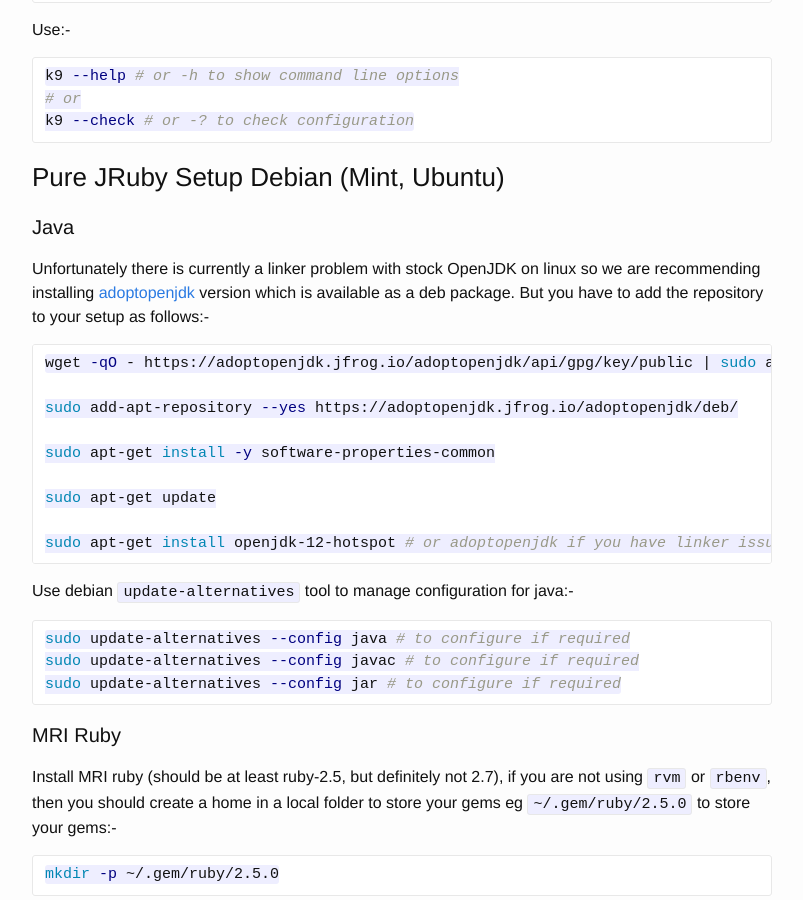
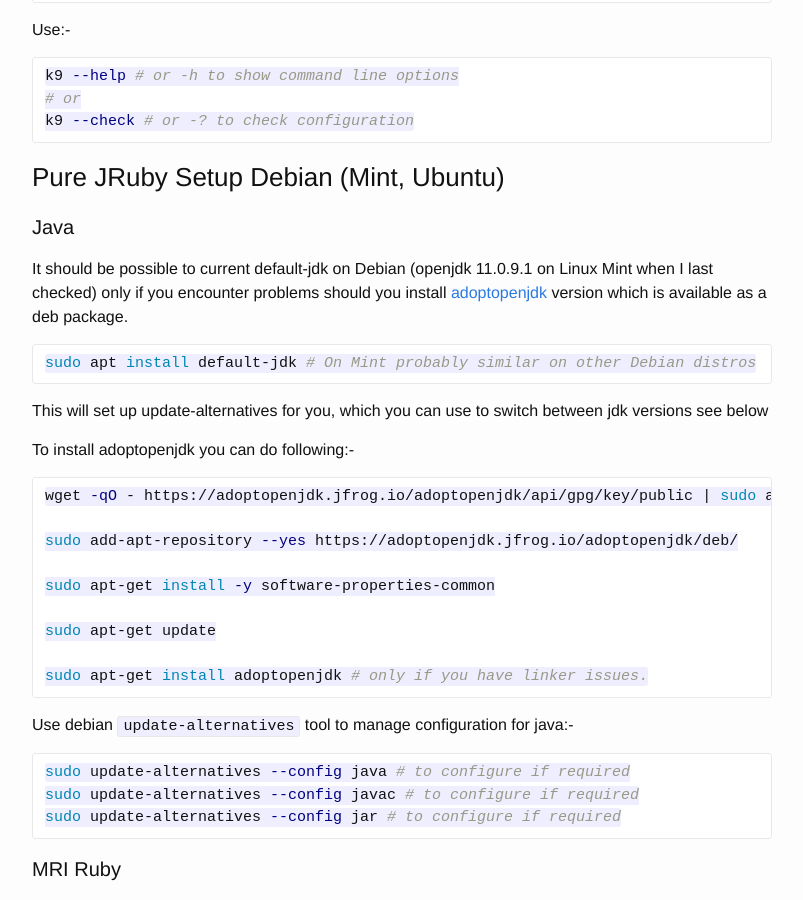
Before and after one commit to ruby-processing/JRubyArt, a Jekyll site: the page built from _posts/2019-09-28-getting_started.md, in a window 1280 px wide and 900 px high, scrolled down 1452 px. Shown: the whole window, without its empty margins (238-1041 px from the left). Built offline with Jekyll 4.4.1, drawn with Linux system fonts in a browser that asks for light colours.

Commit message:
Update Debian

````diff
--- a/_posts/2019-09-28-getting_started.md
+++ b/_posts/2019-09-28-getting_started.md
@@ -66,7 +66,14 @@
 
 #### Java ####
 
-Unfortunately there is currently a linker problem with stock OpenJDK on linux so we are recommending installing [adoptopenjdk][adopt] version which is available as a deb package. But you have to add the repository to your setup as follows:-
+It should be possible to current default-jdk on Debian (openjdk 11.0.9.1 on Linux Mint when I last checked) only if you encounter problems should you install [adoptopenjdk][adopt] version which is available as a deb package.
+
+```bash
+sudo apt install default-jdk # On Mint probably similar on other Debian distros
+```
+This will set up update-alternatives for you, which you can use to switch between jdk versions see below
+
+To install adoptopenjdk you can do following:-
 
 ```bash
 wget -qO - https://adoptopenjdk.jfrog.io/adoptopenjdk/api/gpg/key/public | sudo apt-key add -
@@ -77,7 +84,7 @@
 
 sudo apt-get update
 
-sudo apt-get install openjdk-12-hotspot # or adoptopenjdk if you have linker issues.
+sudo apt-get install adoptopenjdk # only if you have linker issues.
 ```
 
 Use debian `update-alternatives` tool to manage configuration for java:-
````
